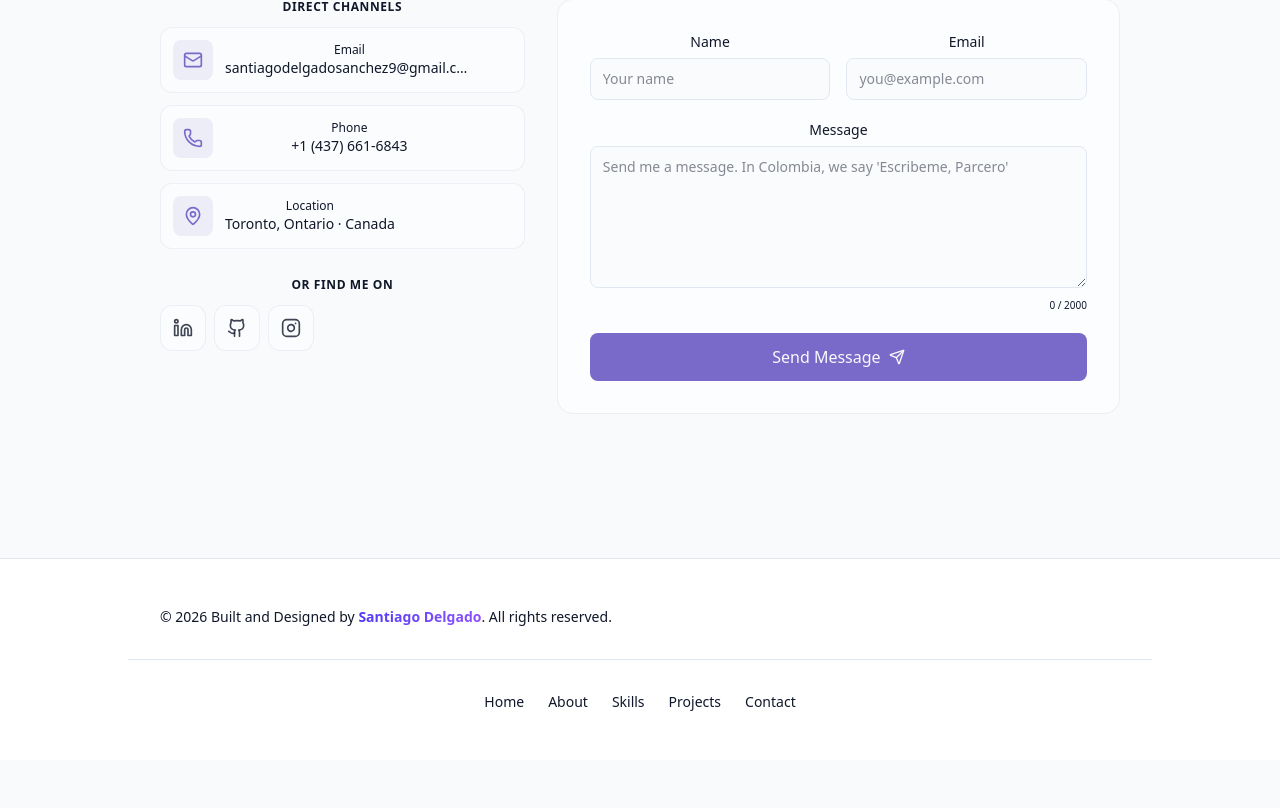
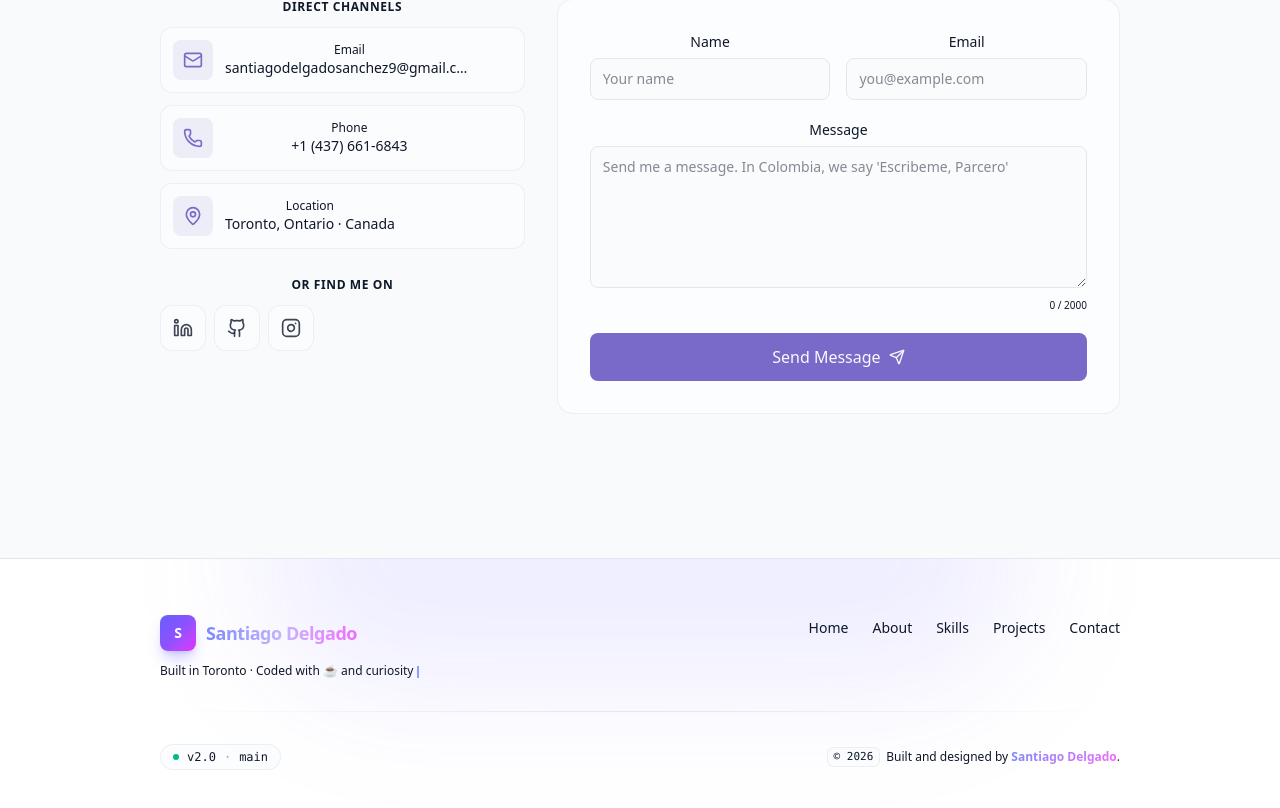
Before and after one commit to Santi2307/santi-portafolio, a React (Vite) app: page / in a window 1280 px wide. Shown: the part 5943-6751 px from the top of the page. Before the commit the page ends 6703 px from the top, so only its background shows below. Built offline with nearby package versions, Linux system fonts and the light colour scheme.

Commit message:
updates and fix bugs

```diff
--- a/src/components/Footer.jsx
+++ b/src/components/Footer.jsx
@@ -1,6 +1,7 @@
 import { ArrowUp } from "lucide-react";
+import { useState, useEffect } from "react";
+import { motion, AnimatePresence } from "framer-motion";
 import { cn } from "@/lib/utils";
-import { useState, useEffect, useMemo } from "react";
 
 const footerNavItems = [
   { name: "Home", href: "#hero" },
@@ -10,55 +11,159 @@ const footerNavItems = [
   { name: "Contact", href: "#contact" },
 ];
 
-const getYear = () => new Date().getFullYear();
+/**
+ * Auto-updating year. Reads the current year and schedules a refresh
+ * for the next New Year's midnight so a tab left open across Dec 31 → Jan 1
+ * updates without a reload.
+ */
+const useCurrentYear = () => {
+  const [year, setYear] = useState(() => new Date().getFullYear());
+
+  useEffect(() => {
+    const scheduleNext = () => {
+      const now = new Date();
+      const nextYear = new Date(now.getFullYear() + 1, 0, 1, 0, 0, 1);
+      const msUntil = nextYear.getTime() - now.getTime();
+      return setTimeout(() => {
+        setYear(new Date().getFullYear());
+        scheduleNext();
+      }, msUntil);
+    };
+    const id = scheduleNext();
+    return () => clearTimeout(id);
+  }, []);
+
+  return year;
+};
+
+const FooterNavLink = ({ item }) => (
+  <li>
+    <a
+      href={item.href}
+      className="group relative inline-block text-sm font-medium text-muted-foreground transition-colors hover:text-foreground"
+    >
+      {item.name}
+      <span
+        aria-hidden
+        className="absolute -bottom-1 left-0 h-px w-0 bg-gradient-to-r from-indigo-500 to-fuchsia-500 transition-all duration-300 group-hover:w-full"
+      />
+    </a>
+  </li>
+);
 
 export const Footer = () => {
   const [showScrollButton, setShowScrollButton] = useState(false);
-  const currentYear = useMemo(() => getYear(), []);
+  const year = useCurrentYear();
 
   useEffect(() => {
-    const onScroll = () => {
-      setShowScrollButton(window.scrollY > 400);
-    };
-    window.addEventListener("scroll", onScroll);
+    const onScroll = () => setShowScrollButton(window.scrollY > 400);
+    onScroll();
+    window.addEventListener("scroll", onScroll, { passive: true });
     return () => window.removeEventListener("scroll", onScroll);
   }, []);
 
   return (
-    <footer id="footer" className="py-12 px-4 bg-card border-t border-border mt-12 text-center relative">
-      <div className="container mx-auto max-w-5xl flex flex-col md:flex-row justify-between items-center gap-8">
-        <p className="text-sm text-muted-foreground order-3 md:order-1 mt-6 md:mt-0">
-          &copy; {currentYear} Built and Designed by{" "}
-          <span className="bg-gradient-to-r from-indigo-600 to-violet-500 bg-clip-text text-transparent font-semibold">
-            Santiago Delgado
-          </span>. All rights reserved.
-        </p>
+    <footer
+      id="footer"
+      className="relative mt-12 overflow-hidden border-t border-border bg-card px-4 py-14"
+    >
+      {/* Decorative glow */}
+      <div
+        aria-hidden
+        className="pointer-events-none absolute -top-32 left-1/2 h-64 w-[60%] -translate-x-1/2 rounded-full bg-indigo-500/10 blur-3xl"
+      />
 
-        {showScrollButton && (
+      <div className="container relative mx-auto max-w-5xl">
+        {/* ─── Top row: logo + nav ─── */}
+        <div className="flex flex-col items-center gap-8 md:flex-row md:items-start md:justify-between">
+          {/* Brand block */}
+          <div className="flex flex-col items-center md:items-start">
             <a
               href="#hero"
-            className="p-2 rounded-full bg-primary/10 hover:bg-primary/20 text-primary transition-all duration-300 transform order-1 md:order-3"
+              className="group inline-flex items-center gap-2.5"
               aria-label="Back to top"
             >
-            <ArrowUp size={20} />
+              <span className="relative flex h-9 w-9 items-center justify-center rounded-lg bg-gradient-to-br from-indigo-500 via-violet-500 to-fuchsia-500 text-white shadow-lg shadow-indigo-500/30 transition-transform group-hover:scale-105">
+                <span className="text-sm font-black">S</span>
+              </span>
+              <span className="bg-gradient-to-r from-indigo-400 via-violet-300 to-fuchsia-400 bg-clip-text text-lg font-extrabold tracking-tight text-transparent">
+                Santiago Delgado
+              </span>
             </a>
-        )}
+
+            <p className="mt-3 inline-flex items-center text-xs text-muted-foreground">
+              <span>Built in Toronto · Coded with ☕ and curiosity</span>
+              <motion.span
+                aria-hidden
+                animate={{ opacity: [1, 0] }}
+                transition={{ duration: 0.7, repeat: Infinity, repeatType: "reverse" }}
+                className="ml-1 inline-block h-3 w-[2px] translate-y-[1px] bg-indigo-400"
+              />
+            </p>
           </div>
 
-      <div className="container mx-auto max-w-5xl mt-8 pt-8 border-t border-border">
-        <ul className="flex flex-wrap justify-center gap-6 text-sm font-medium">
-          {footerNavItems.map((item, index) => (
-            <li key={index}>
-              <a
-                href={item.href}
-                className="text-muted-foreground hover:text-primary transition-colors"
-              >
-                {item.name}
-              </a>
-            </li>
+          {/* Nav */}
+          <nav aria-label="Footer navigation">
+            <ul className="flex flex-wrap justify-center gap-x-6 gap-y-2">
+              {footerNavItems.map((item) => (
+                <FooterNavLink key={item.href} item={item} />
               ))}
             </ul>
+          </nav>
         </div>
+
+        {/* ─── Divider ─── */}
+        <div className="my-8 h-px w-full bg-gradient-to-r from-transparent via-border to-transparent" />
+
+        {/* ─── Bottom row: status + copyright ─── */}
+        <div className="flex flex-col items-center justify-between gap-4 text-xs text-muted-foreground md:flex-row">
+          {/* Status pill */}
+          <div className="inline-flex items-center gap-2 rounded-full border border-border/60 bg-background/40 px-3 py-1 font-mono">
+            <span className="relative inline-flex h-1.5 w-1.5">
+              <span className="absolute inset-0 animate-ping rounded-full bg-emerald-500/60" />
+              <span className="relative inline-block h-full w-full rounded-full bg-emerald-500" />
+            </span>
+            <span>v2.0</span>
+            <span className="opacity-40">·</span>
+            <span>main</span>
+          </div>
+
+          {/* Copyright with year pill */}
+          <p className="flex items-center gap-1.5 text-center">
+            <span className="rounded-md border border-border/60 bg-background/40 px-1.5 py-0.5 font-mono text-[11px] tabular-nums">
+              © {year}
+            </span>
+            <span>
+              Built and designed by{" "}
+              <span className="bg-gradient-to-r from-indigo-400 to-fuchsia-400 bg-clip-text font-semibold text-transparent">
+                Santiago Delgado
+              </span>
+              .
+            </span>
+          </p>
+        </div>
+      </div>
+
+      {/* ─── Floating back-to-top ─── */}
+      <AnimatePresence>
+        {showScrollButton && (
+          <motion.a
+            href="#hero"
+            initial={{ opacity: 0, scale: 0.6, y: 20 }}
+            animate={{ opacity: 1, scale: 1, y: 0 }}
+            exit={{ opacity: 0, scale: 0.6, y: 20 }}
+            transition={{ type: "spring", stiffness: 400, damping: 28 }}
+            whileHover={{ scale: 1.1, y: -3 }}
+            whileTap={{ scale: 0.9 }}
+            aria-label="Back to top"
+            className="fixed bottom-6 right-6 z-40 inline-flex h-11 w-11 items-center justify-center rounded-full bg-gradient-to-br from-indigo-500 via-violet-500 to-fuchsia-500 text-white shadow-lg shadow-indigo-500/40 transition-shadow hover:shadow-xl hover:shadow-indigo-500/50"
+          >
+            <ArrowUp size={18} />
+          </motion.a>
+        )}
+      </AnimatePresence>
     </footer>
   );
 };
+
+export default Footer;
```
Lines whose indentation alone changed are shown as unchanged.
